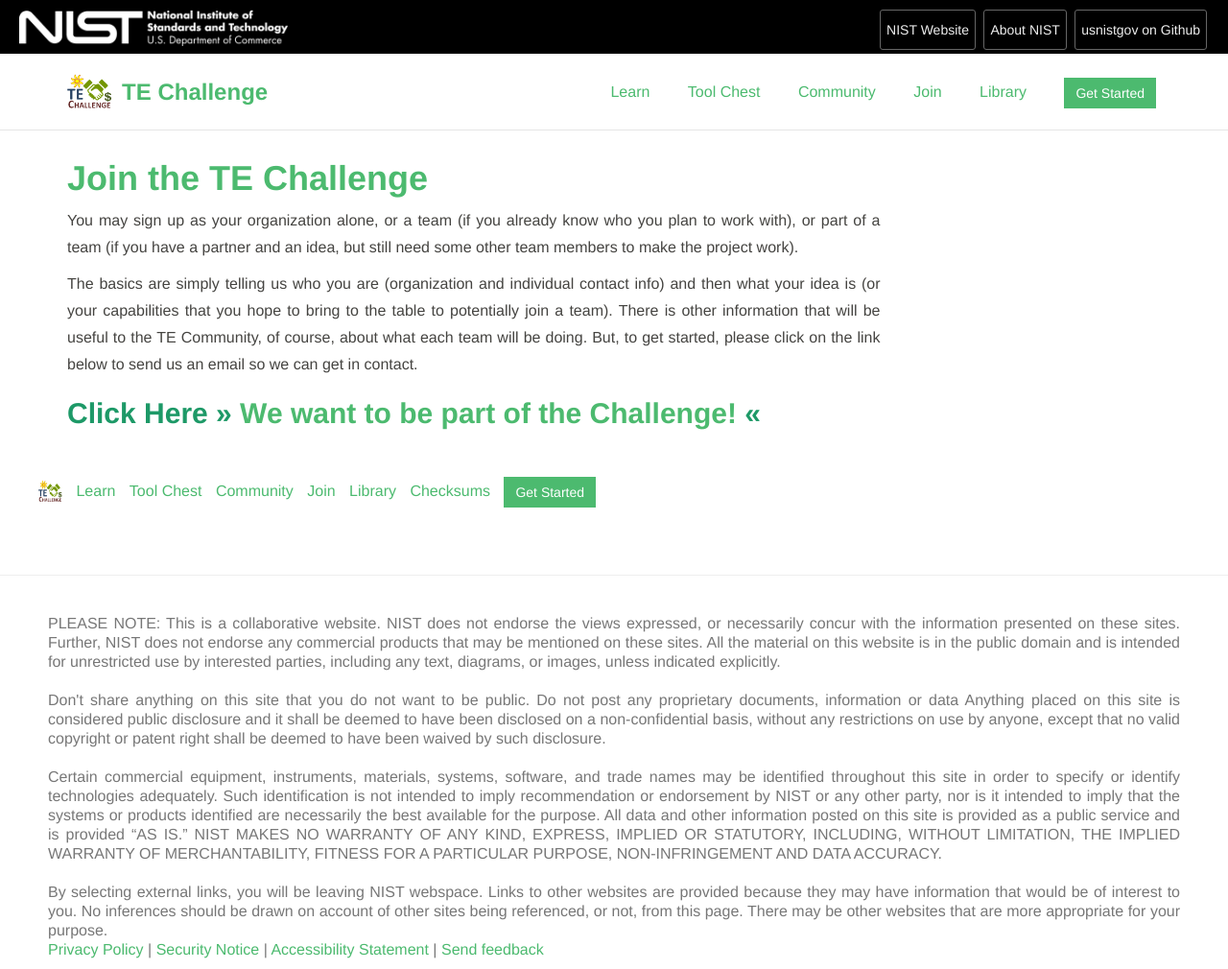
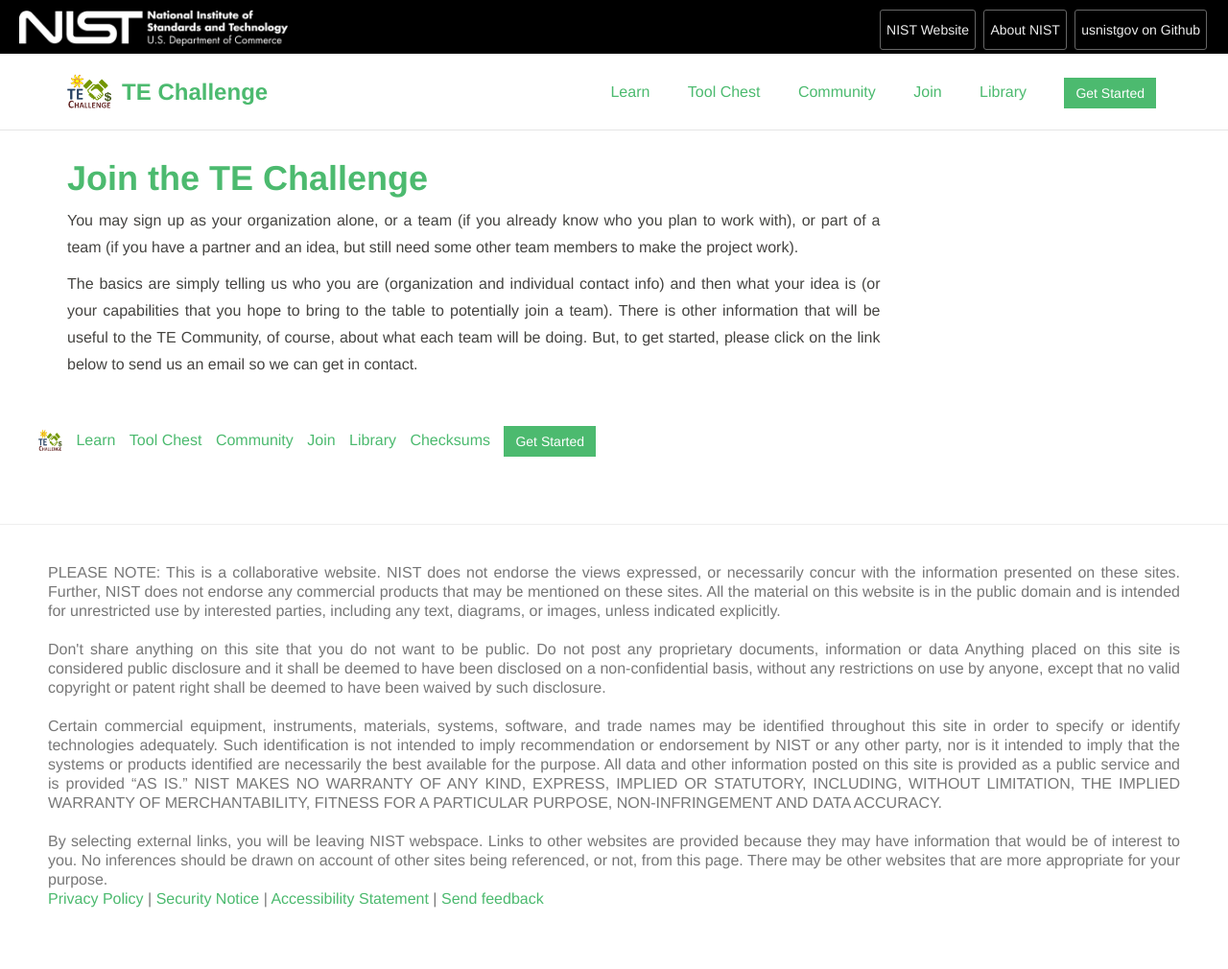
Before and after one commit to usnistgov/TEChallenge, a Jekyll site: the page built from join/index.md, in a window 1280 px wide. Shown: the whole page at 96% size. Built offline with Jekyll 4.4.1, drawn with Linux system fonts in a browser that asks for light colours; after the commit the page ends 957 px from its top, so only the background shows below that.

Commit message:
test remove of email link

```diff
--- a/join/index.md
+++ b/join/index.md
@@ -7,5 +7,3 @@
 You may sign up as your organization alone, or a team (if you already know who you plan to work with), or part of a team (if you have a partner and an idea, but still need some other team members to make the project work).
 
 The basics are simply telling us who you are (organization and individual contact info) and then what your idea is (or your capabilities that you hope to bring to the table to potentially join a team). There is other information that will be useful to the TE Community, of course, about what each team will be doing. But, to get started, please click on the link below to send us an email so we can get in contact.
-
-## Click Here >> __<a href="mailto:TEChallenge-info@nist.gov ?subject=TEChallenge--Sign us up! &body=Hi,%0A%0AOur organization would like to register for the TE Challenge. Here is the basic information. %0A%0AThanks,%0AYour name%0AYour phone%0AYour organization%0AYour idea/capability" >We want to be part of the Challenge!</a>__ <<
```
